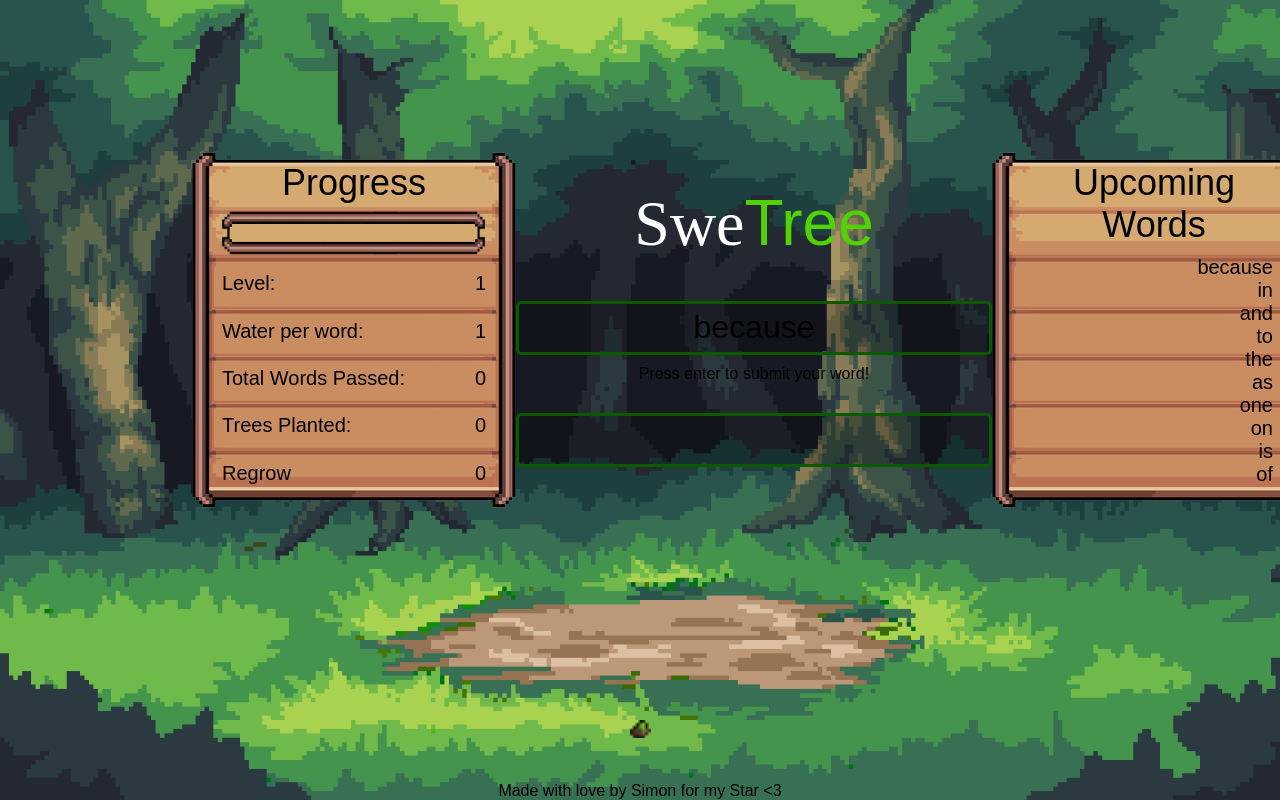
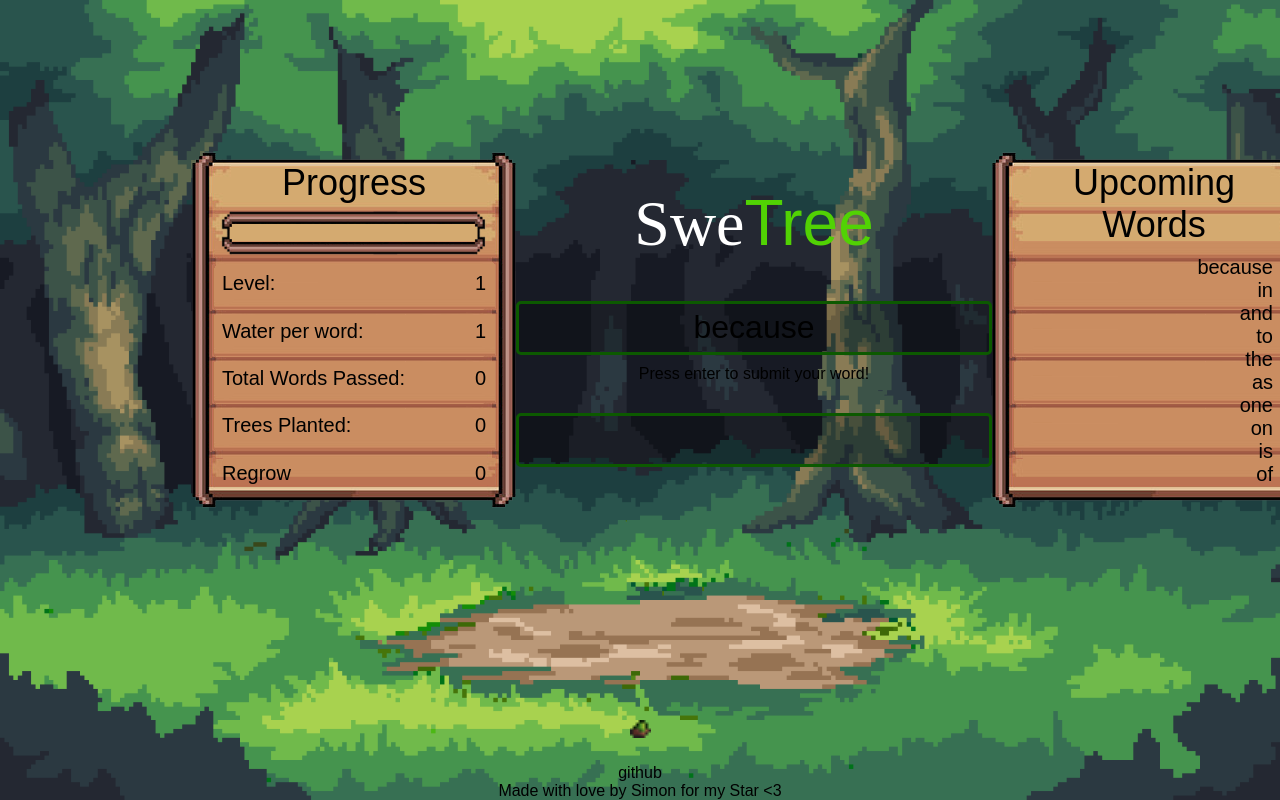
Before and after one commit to Vacannot/swetree, a Next.js app: page /playground in a window 1280 px wide. Built offline with nearby package versions, Linux system fonts and the light colour scheme; a web font is replaced by a local one.

Commit message:
updated readme

```diff
--- a/src/pages/playground.tsx
+++ b/src/pages/playground.tsx
@@ -231,6 +231,9 @@
           )}
         </div>
         <div className={styles.credits}>
+          <p>
+            <a href="https://github.com/Vacannot/swetree">github</a>
+          </p>
           <p> Made with love by Simon for my Star {"<"}3 </p>
         </div>
       </main>
--- a/src/styles/Home.module.scss
+++ b/src/styles/Home.module.scss
@@ -53,6 +53,7 @@
   bottom: 0;
   left: 50%;
   transform: translateX(-50%);
+  text-align: center;
 }
 
 .treeDiv {
```
Also changed, not shown: 1 other file (tests, documents, lock files or other folders).
